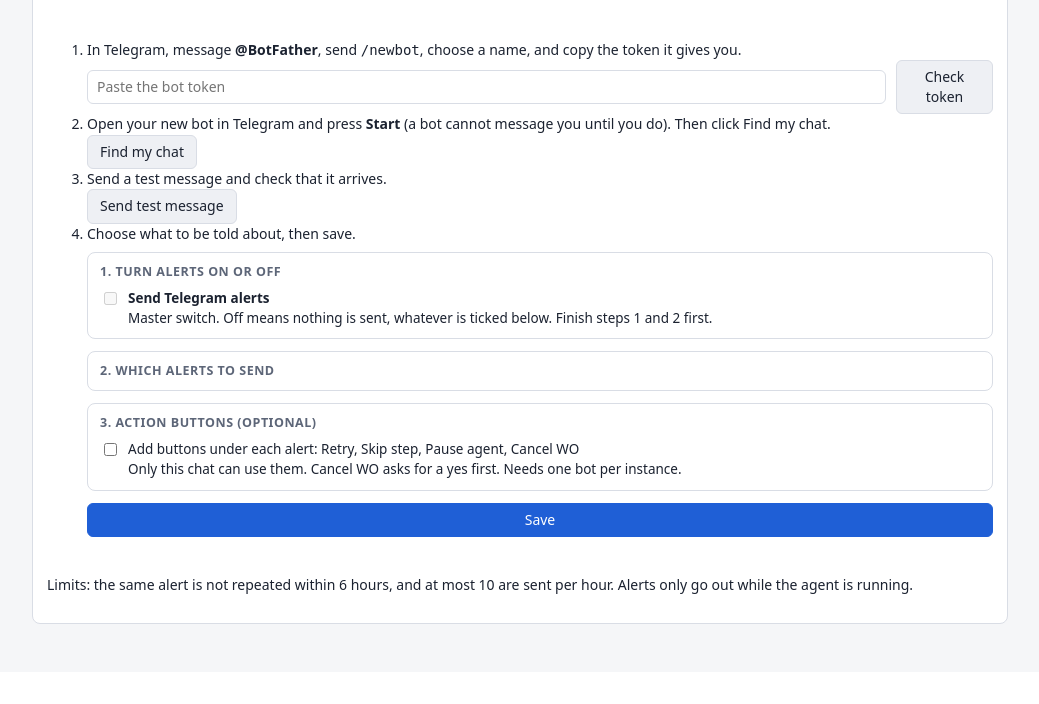
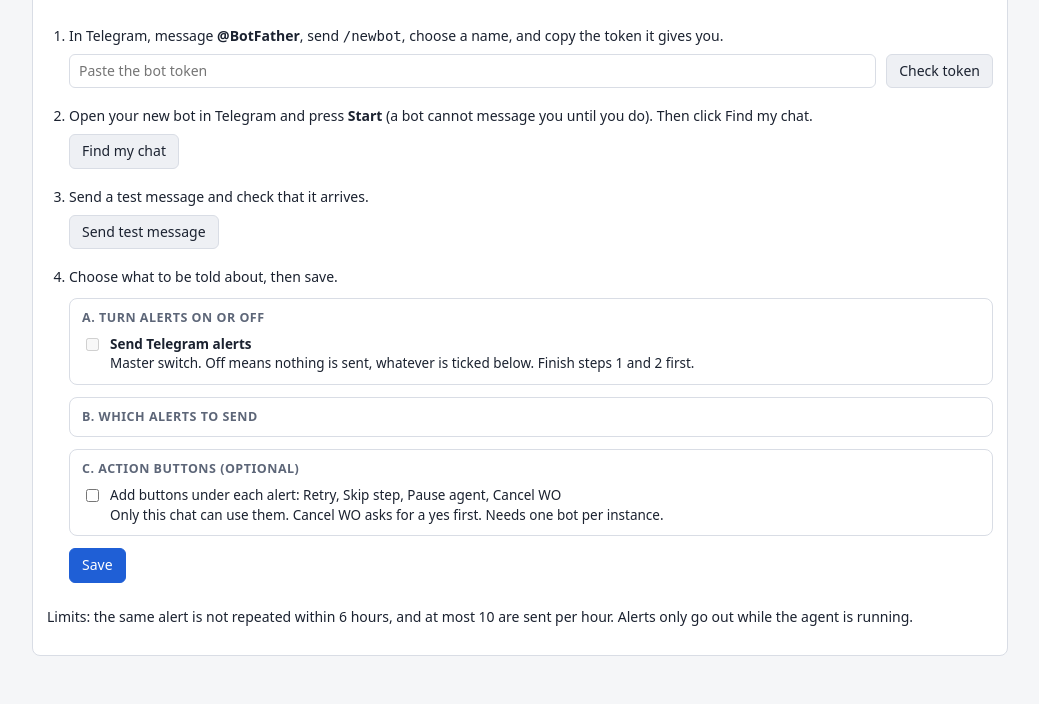
Before and after one commit to zwolf25/sc-activity-agent, a FastAPI app: template sc_activity_agent/web/templates/settings.html in a window 1280 px wide. Shown: the part 440-1144 px from the top of the page, without its empty margins (222-1261 px from the left). Before the commit the page ends 1064 px from the top, so only its background shows below. Run offline with FastAPI, Linux system fonts and the light colour scheme; the template is opened without the code that fills it, so the values that code supplies are empty; parts of the project's set-up code (start-up, migrations or seed data) failed here and were passed over.

Commit message:
Fix stale stylesheet after updates and tidy Telegram setup spacing
Co-Authored-By: Claude Sonnet 5.5 <noreply@anthropic.com>

```diff
--- a/sc_activity_agent/web/static/app.css
+++ b/sc_activity_agent/web/static/app.css
@@ -90,3 +90,9 @@ form.tg .grp{display:flex;flex-direction:column;gap:8px;padding:10px 12px;border
 form.tg h4{margin:0;font-size:12.5px;color:var(--muted);text-transform:uppercase;letter-spacing:.04em}
 label.chk{display:flex;align-items:flex-start;gap:8px;font-size:13.5px}
 label.chk input{margin-top:3px}
+ol.steps{display:flex;flex-direction:column;gap:18px;padding-left:22px;margin:0}
+ol.steps li>form{margin-top:8px}
+ol.steps li>form.tg{margin-top:10px}
+form.tg>button{align-self:flex-start}
+ol.steps li.ok::marker{color:var(--good,#1a7f37);font-weight:700}
+ol.steps button{white-space:nowrap}
--- a/sc_activity_agent/web/templates/base.html
+++ b/sc_activity_agent/web/templates/base.html
@@ -1,6 +1,6 @@
 <!doctype html>
 <html lang="en"><head><meta charset="utf-8"><meta name="viewport" content="width=device-width,initial-scale=1">
-<title>SC Activity Agent</title><link rel="stylesheet" href="/static/app.css"></head>
+<title>SC Activity Agent</title><link rel="stylesheet" href="/static/app.css?v={{ version }}"></head>
 <body><div class="wrap">
 <div class="top">
   <span class="brand">SC Activity Agent</span>
--- a/sc_activity_agent/web/templates/settings.html
+++ b/sc_activity_agent/web/templates/settings.html
@@ -16,11 +16,11 @@
 <li>Send a test message and check that it arrives. <form method="post" action="/alerts/test"><button {{ 'disabled' if not al.chat_id }}>Send test message</button></form></li>
 <li>Choose what to be told about, then save.
 <form method="post" action="/alerts/save" class="tg">
-<div class="grp"><h4>1. Turn alerts on or off</h4>
+<div class="grp"><h4>A. Turn alerts on or off</h4>
 <label class="chk"><input type="checkbox" name="enabled" {{ 'checked' if al.enabled }} {{ 'disabled' if not al.chat_id }}> <span><b>Send Telegram alerts</b><br><span class="muted">Master switch. Off means nothing is sent, whatever is ticked below.{% if not al.chat_id %} Finish steps 1 and 2 first.{% endif %}</span></span></label></div>
-<div class="grp"><h4>2. Which alerts to send</h4>
+<div class="grp"><h4>B. Which alerts to send</h4>
 {% for k, label in events.items() %}<label class="chk"><input type="checkbox" name="ev_{{ k }}" {{ 'checked' if al.events.get(k, True) }}> <span>{{ label }}</span></label>{% endfor %}</div>
-<div class="grp"><h4>3. Action buttons (optional)</h4>
+<div class="grp"><h4>C. Action buttons (optional)</h4>
 <label class="chk"><input type="checkbox" name="buttons" {{ 'checked' if al.buttons }}> <span>Add buttons under each alert: Retry, Skip step, Pause agent, Cancel WO<br><span class="muted">Only this chat can use them. Cancel WO asks for a yes first. Needs one bot per instance.</span></span></label></div>
 <button class="primary">Save</button></form></li></ol>
 <p class="muted">Limits: the same alert is not repeated within 6 hours, and at most 10 are sent per hour. Alerts only go out while the agent is running. {% if alert_error %}Last send problem: {{ alert_error }}{% endif %}</p>
```
Also changed, not shown: CHANGELOG.md.
